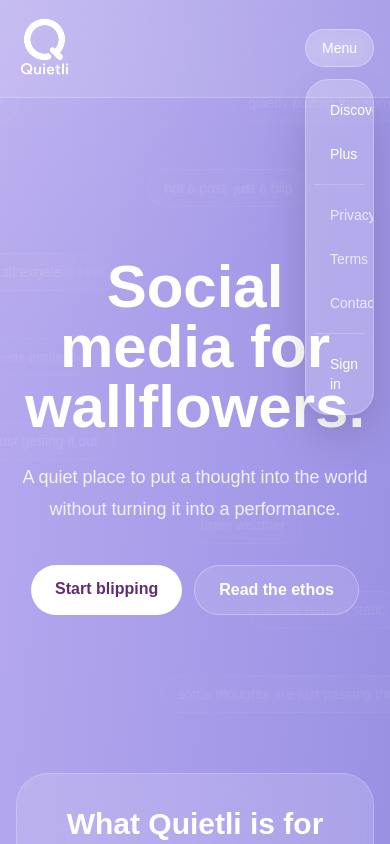
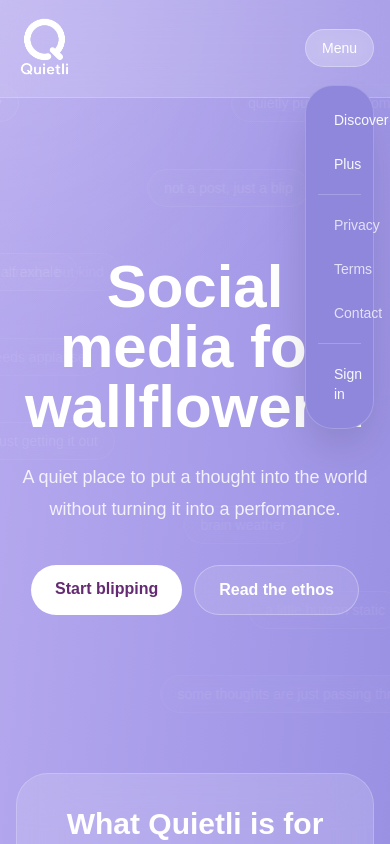
Before and after one commit to quietli-app/quietli, a Next.js app: page / in a window 390 px wide. Both pictures are taken after a click on the heading "Menu". Shown: the top 844 px of the page. Built offline with nearby package versions, Linux system fonts and the light colour scheme; no server answers.

Commit message:
Improve mobile web menu styling

```diff
--- a/components/top-nav.tsx
+++ b/components/top-nav.tsx
@@ -104,7 +104,7 @@ export async function TopNav() {
             Menu
           </summary>
 
-          <div className="absolute right-0 mt-3 w-52 overflow-hidden rounded-[1.5rem] border border-white/25 bg-white/20 p-2 text-white shadow-2xl backdrop-blur-xl">
+          <div className="absolute right-0 top-14 z-50 w-[min(86vw,320px)] rounded-[28px] border border-white/20 bg-[#8f87dc] p-3 shadow-2xl shadow-black/20">
             <Link
               href="/discover"
               className="block rounded-[1rem] px-4 py-3 text-sm font-medium transition hover:bg-white/20"
```
